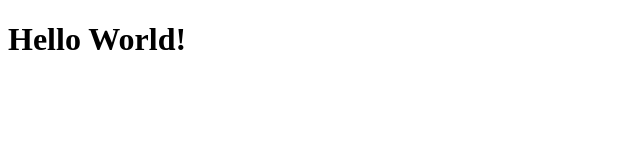
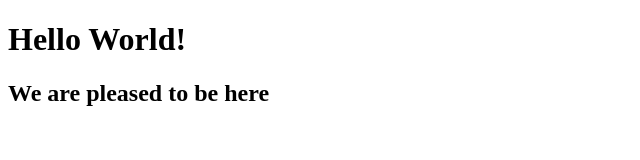
Before and after one commit to 5aran-5/datewithgit-sample, a plain HTML site: page index.html in a window 1280 px wide. Shown: the whole page, without its empty margins (0-640 px from the left). Drawn offline with Linux system fonts and the light colour scheme.

Commit message:
index file updated

```diff
--- a/index.html
+++ b/index.html
@@ -7,6 +7,7 @@
   <body>
     <main>
       <h1>Hello World!</h1>
+      <h2>We are pleased to be here</h2>
     </main>
   </body>
 </html>
```
